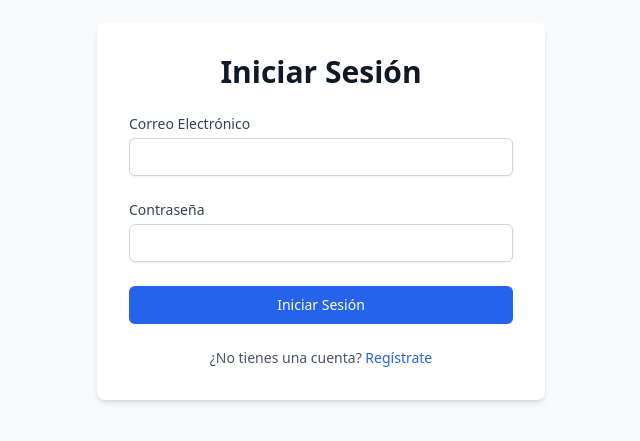
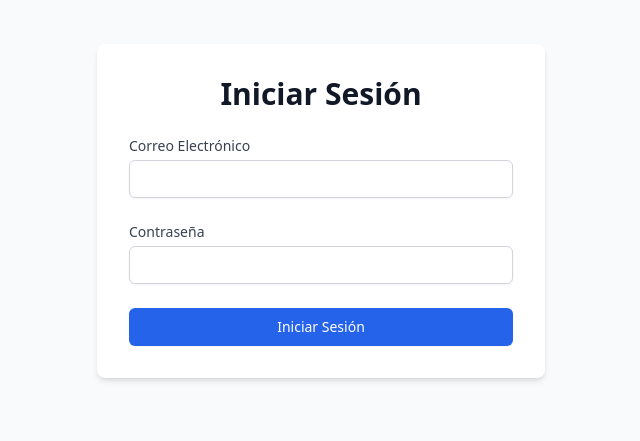
Before and after one commit to Luisasdasdsad/INVENTARIOS, a React (Vite) app in the folder frontend/: page /login in a window 1280 px wide. Shown: the part 189-630 px from the top of the page, without its empty margins (319-959 px from the left). Built offline with nearby package versions, Linux system fonts and the light colour scheme.

Commit message:
Eliminar register

```diff
--- a/frontend/src/pages/Auth/LoginPage.jsx
+++ b/frontend/src/pages/Auth/LoginPage.jsx
@@ -65,14 +65,6 @@ export default function LoginPage() {
           </button>
         </div>
       </form>
-      <div className="mt-6 text-center">
-        <p className="text-sm text-gray-600">
-          ¿No tienes una cuenta?{' '}
-          <Link to="/register" className="font-medium text-blue-600 hover:text-blue-500">
-            Regístrate
-          </Link>
-        </p>
-      </div>
     </div>
   );
 }
```
Also changed, not shown: 1 other file (tests, documents, lock files or other folders).
